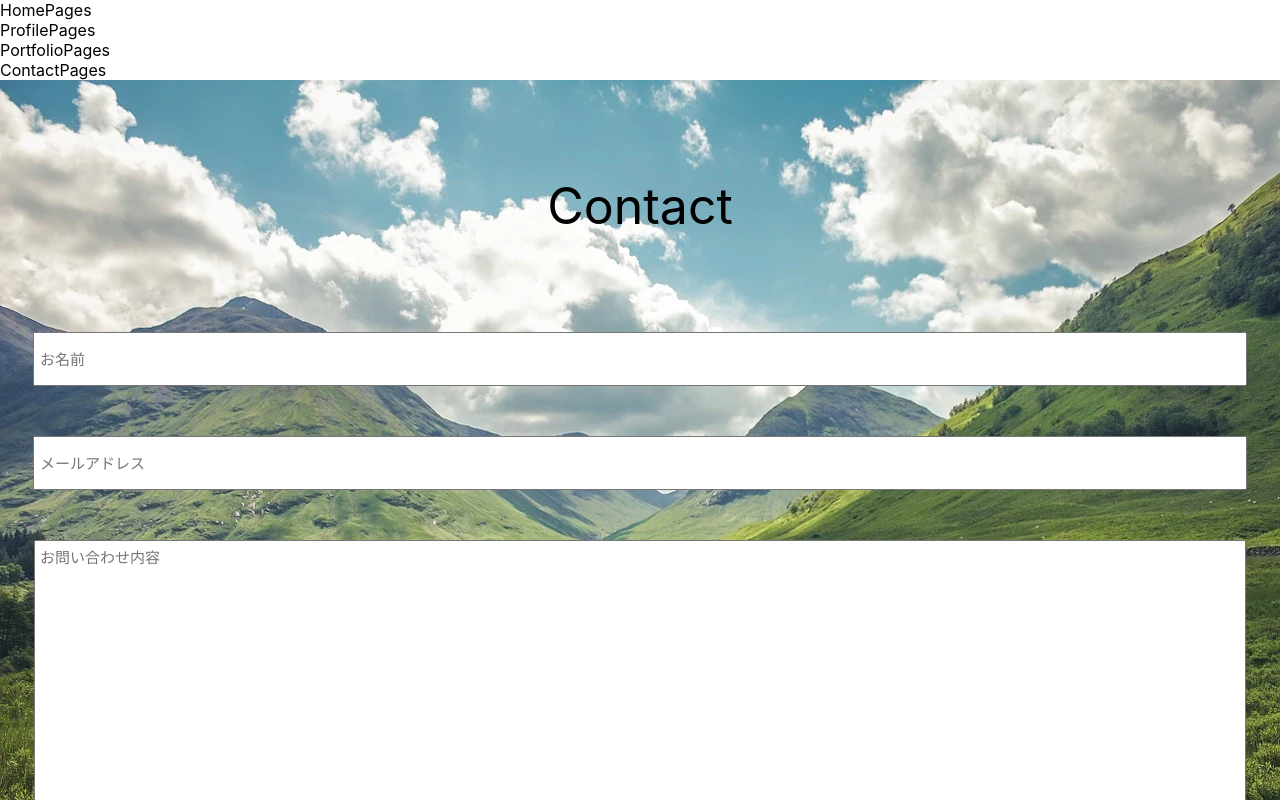
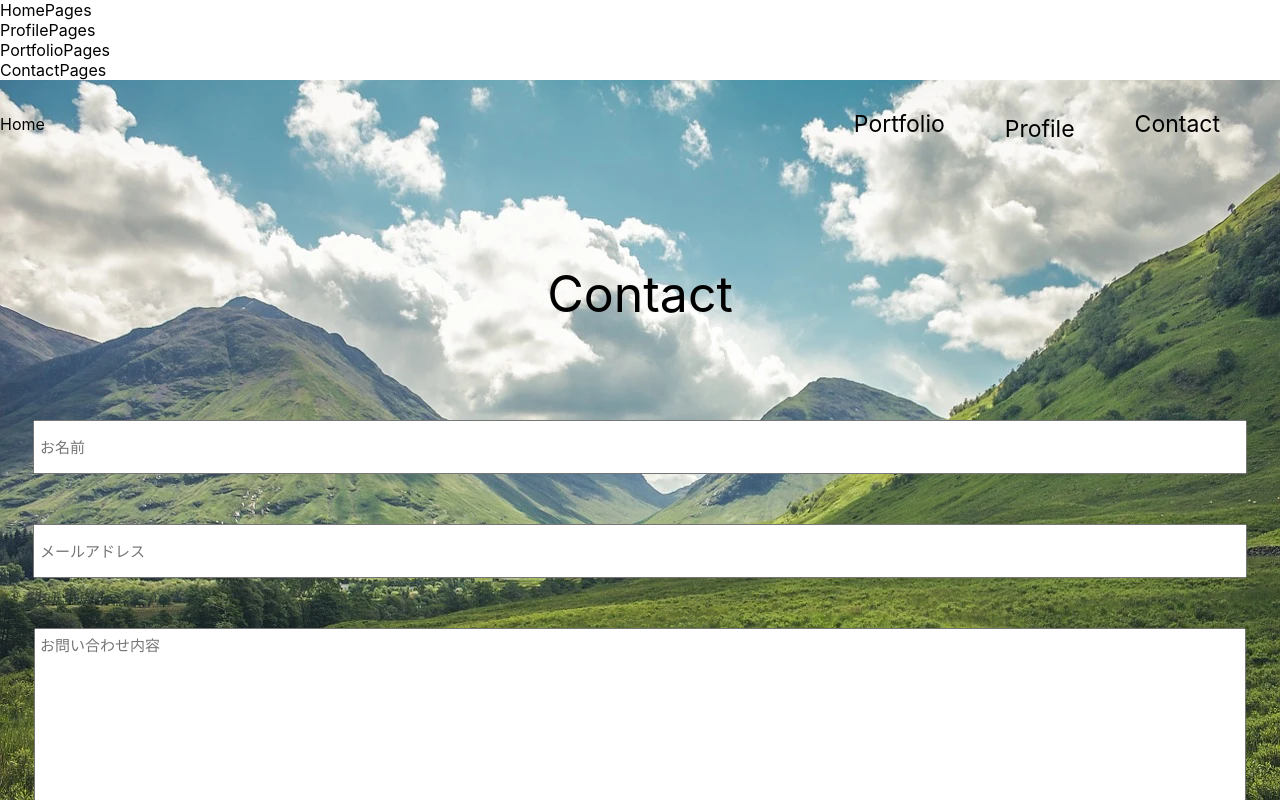
Before and after one commit to Yuta-Tsutsumi/portfolio-site, a React (Create React App) app: page /ContactPages in a window 1280 px wide. Shown: the top 800 px of the page. Built offline with nearby package versions, Linux system fonts and the light colour scheme.

Commit message:
ヘッダー コンポーネントの挿入

```diff
--- a/src/components/Pages/ContactPages/ContactPages.tsx
+++ b/src/components/Pages/ContactPages/ContactPages.tsx
@@ -1,14 +1,14 @@
 import React from "react";
 import Button from "../../atoms/Button/Button";
 import ContactText from "../../molecules/ContactText/ContactText";
+import HeaderLink from "../../molecules/HeaderLink/HeaderLink";
 import styles from "./ContactPages.module.scss";
 
 const ContactPages: React.FC = () => {
   return (
     <div className={styles.ContactPages}>
-      <div className={styles.ContactTextLink}>
-        <a href="">Contact</a>
-      </div>
+      <HeaderLink />
+      <div className={styles.ContactTextLink}>Contact</div>
       <div className={styles.ContactTextType}>
         <ContactText />
       </div>
--- a/src/components/Pages/PortfolioPages/PortfolioPages.tsx
+++ b/src/components/Pages/PortfolioPages/PortfolioPages.tsx
@@ -1,10 +1,12 @@
 import React from "react";
+import HeaderLink from "../../molecules/HeaderLink/HeaderLink";
 import styles from "./PortfolioPages.module.scss";
 
 const PortfolioPages: React.FC = () => {
   return (
     <div className={styles.PortfolioLetter}>
-      <a href="">Portfolio</a>
+      <HeaderLink />
+      <div>Portfolio</div>
     </div>
   );
 };
```
